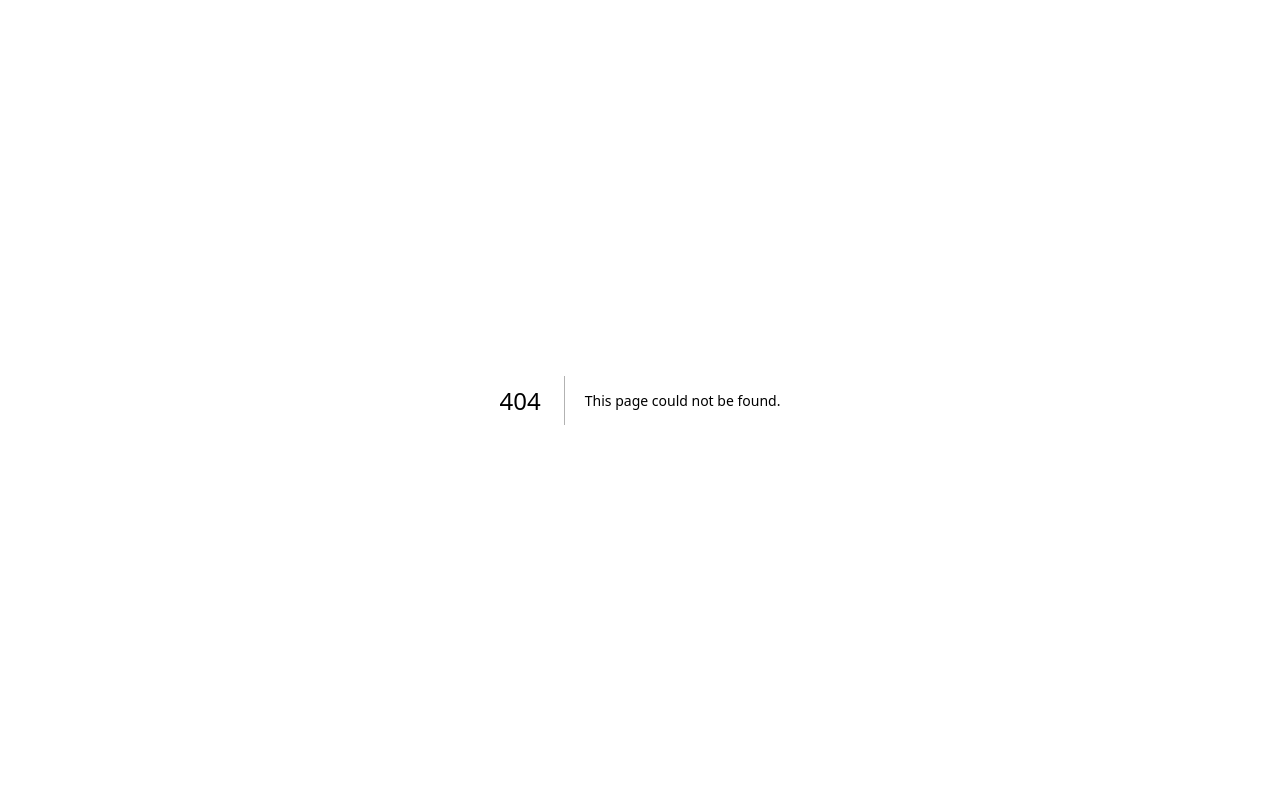
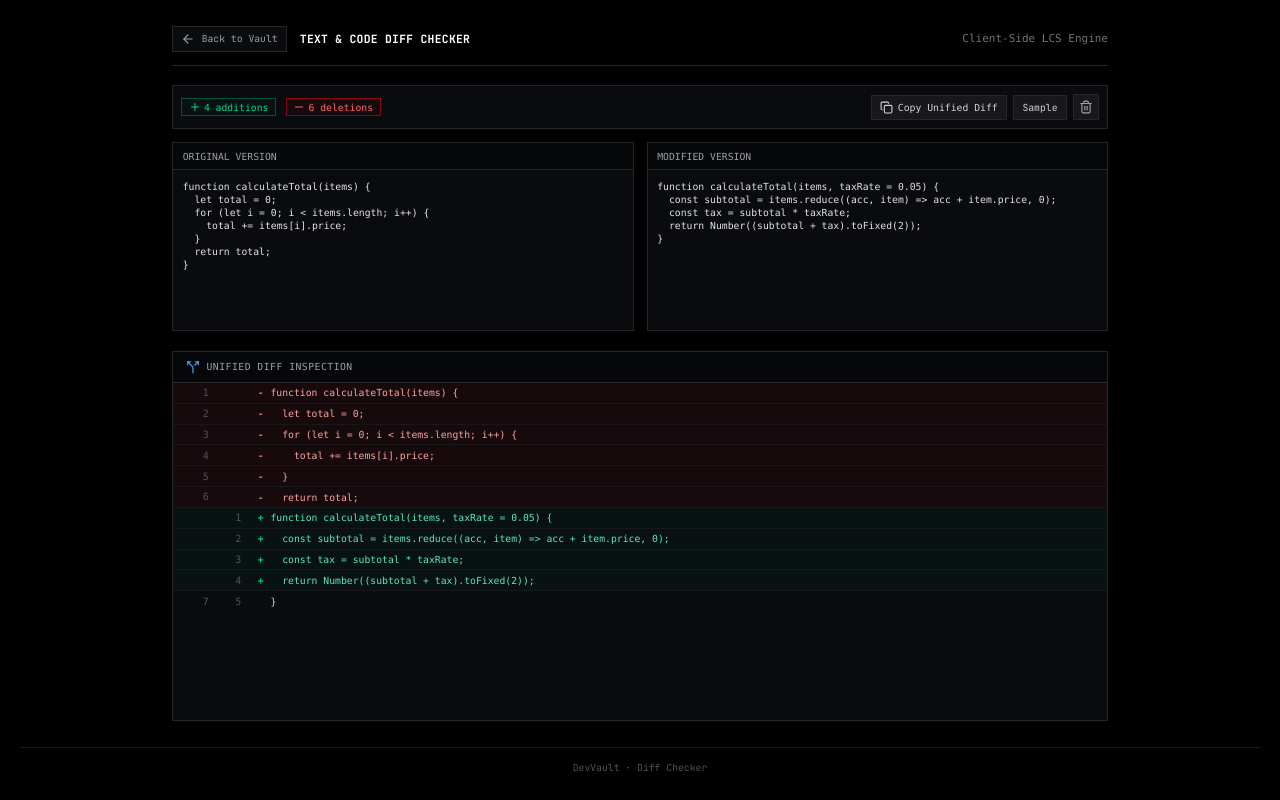
Before and after one commit to mubashir1255/DevEverTools, a Next.js app: page /tools/diff-checker in a window 1280 px wide. Before the commit this address had no page. Built offline with nearby package versions, Linux system fonts and the light colour scheme.

Commit message:
feat: implement unified diff checker tool with lcs engine

```diff
--- a/src/app/page.tsx
+++ b/src/app/page.tsx
@@ -21,6 +21,7 @@ import {
   Search,
   ShieldCheck,
   Sliders,
+  Split,
   Type,
   Check,
   X,
@@ -158,6 +159,13 @@ const tools: Tool[] = [
     category: "DevOps",
     icon: Regex,
     slug: "regex-tester",
+  },
+  {
+    name: "Diff Checker",
+    description: "Compare two blocks of code or text with unified and split diff views.",
+    category: "DevOps",
+    icon: Split,
+    slug: "diff-checker",
   },
 
   // --- Design & Layout ---
--- /dev/null
+++ b/src/app/tools/diff-checker/page.tsx
@@ -0,0 +1,278 @@
+"use client";
+
+import { useState, useMemo } from "react";
+import Link from "next/link";
+import {
+  ArrowLeft,
+  Check,
+  Copy,
+  Trash2,
+  Split,
+  Plus,
+  Minus,
+} from "lucide-react";
+
+const SAMPLE_ORIGINAL = `function calculateTotal(items) {
+  let total = 0;
+  for (let i = 0; i < items.length; i++) {
+    total += items[i].price;
+  }
+  return total;
+}`;
+
+const SAMPLE_MODIFIED = `function calculateTotal(items, taxRate = 0.05) {
+  const subtotal = items.reduce((acc, item) => acc + item.price, 0);
+  const tax = subtotal * taxRate;
+  return Number((subtotal + tax).toFixed(2));
+}`;
+
+type DiffLine = {
+  type: "added" | "removed" | "unchanged";
+  text: string;
+  originalLineNumber?: number;
+  modifiedLineNumber?: number;
+};
+
+// Pure Line-based Diffing via dynamic programming LCS
+function computeDiff(originalStr: string, modifiedStr: string): DiffLine[] {
+  const orig = originalStr.split("\n");
+  const mod = modifiedStr.split("\n");
+
+  const matrix: number[][] = Array(orig.length + 1)
+    .fill(null)
+    .map(() => Array(mod.length + 1).fill(0));
+
+  for (let i = 1; i <= orig.length; i++) {
+    for (let j = 1; j <= mod.length; j++) {
+      if (orig[i - 1] === mod[j - 1]) {
+        matrix[i][j] = matrix[i - 1][j - 1] + 1;
+      } else {
+        matrix[i][j] = Math.max(matrix[i - 1][j], matrix[i][j - 1]);
+      }
+    }
+  }
+
+  const result: DiffLine[] = [];
+  let i = orig.length;
+  let j = mod.length;
+
+  while (i > 0 || j > 0) {
+    if (i > 0 && j > 0 && orig[i - 1] === mod[j - 1]) {
+      result.unshift({
+        type: "unchanged",
+        text: orig[i - 1],
+        originalLineNumber: i,
+        modifiedLineNumber: j,
+      });
+      i--;
+      j--;
+    } else if (j > 0 && (i === 0 || matrix[i][j - 1] >= matrix[i - 1][j])) {
+      result.unshift({
+        type: "added",
+        text: mod[j - 1],
+        modifiedLineNumber: j,
+      });
+      j--;
+    } else if (i > 0 && (j === 0 || matrix[i][j - 1] < matrix[i - 1][j])) {
+      result.unshift({
+        type: "removed",
+        text: orig[i - 1],
+        originalLineNumber: i,
+      });
+      i--;
+    }
+  }
+
+  return result;
+}
+
+export default function DiffCheckerPage() {
+  const [originalText, setOriginalText] = useState(SAMPLE_ORIGINAL);
+  const [modifiedText, setModifiedText] = useState(SAMPLE_MODIFIED);
+  const [copied, setCopied] = useState(false);
+
+  const diff = useMemo(
+    () => computeDiff(originalText, modifiedText),
+    [originalText, modifiedText]
+  );
+
+  const stats = useMemo(() => {
+    let added = 0;
+    let removed = 0;
+    diff.forEach((d) => {
+      if (d.type === "added") added++;
+      if (d.type === "removed") removed++;
+    });
+    return { added, removed };
+  }, [diff]);
+
+  const handleCopyUnified = async () => {
+    const rawUnified = diff
+      .map((d) => {
+        const prefix = d.type === "added" ? "+" : d.type === "removed" ? "-" : " ";
+        return `${prefix} ${d.text}`;
+      })
+      .join("\n");
+
+    await navigator.clipboard.writeText(rawUnified);
+    setCopied(true);
+    setTimeout(() => setCopied(false), 1500);
+  };
+
+  const handleClear = () => {
+    setOriginalText("");
+    setModifiedText("");
+  };
+
+  return (
+    <div className="min-h-screen bg-black text-zinc-100 flex flex-col justify-between py-8 px-6">
+      <div className="w-full max-w-6xl mx-auto flex flex-col flex-1">
+        {/* Header */}
+        <header className="flex items-center justify-between border-b border-zinc-800 pb-4 mb-6">
+          <div className="flex items-center gap-4">
+            <Link
+              href="/"
+              className="flex items-center gap-2 text-xs text-zinc-400 hover:text-white px-2.5 py-1.5 bg-[#0a0b0e] border border-zinc-800 transition-colors"
+            >
+              <ArrowLeft size={14} />
+              <span>Back to Vault</span>
+            </Link>
+            <h1 className="text-sm font-bold text-white tracking-wide uppercase">
+              Text & Code Diff Checker
+            </h1>
+          </div>
+          <span className="text-[11px] text-zinc-500 font-mono">
+            Client-Side LCS Engine
+          </span>
+        </header>
+
+        {/* Toolbar */}
+        <div className="flex flex-wrap items-center justify-between gap-3 bg-[#0a0b0e] border border-zinc-800 p-2.5 mb-4">
+          <div className="flex items-center gap-3 font-mono text-xs">
+            <span className="flex items-center gap-1 text-emerald-400 bg-emerald-950/20 border border-emerald-800/80 px-2 py-0.5">
+              <Plus size={12} /> {stats.added} additions
+            </span>
+            <span className="flex items-center gap-1 text-red-400 bg-red-950/20 border border-red-800/80 px-2 py-0.5">
+              <Minus size={12} /> {stats.removed} deletions
+            </span>
+          </div>
+
+          <div className="flex items-center gap-2">
+            <button
+              type="button"
+              onClick={handleCopyUnified}
+              className="px-2.5 py-1.5 bg-zinc-900 border border-zinc-800 hover:bg-zinc-800 text-zinc-300 text-xs flex items-center gap-1.5 font-mono transition-colors"
+            >
+              {copied ? (
+                <>
+                  <Check size={13} className="text-emerald-400" />
+                  <span className="text-emerald-400">Copied Unified</span>
+                </>
+              ) : (
+                <>
+                  <Copy size={13} />
+                  <span>Copy Unified Diff</span>
+                </>
+              )}
+            </button>
+            <button
+              type="button"
+              onClick={() => {
+                setOriginalText(SAMPLE_ORIGINAL);
+                setModifiedText(SAMPLE_MODIFIED);
+              }}
+              className="px-2.5 py-1.5 bg-zinc-900 border border-zinc-800 hover:bg-zinc-800 text-zinc-300 text-xs transition-colors"
+            >
+              Sample
+            </button>
+            <button
+              type="button"
+              onClick={handleClear}
+              className="p-1.5 bg-zinc-900 border border-zinc-800 hover:bg-red-950/40 hover:border-red-800 hover:text-red-400 text-zinc-400 text-xs transition-colors"
+              title="Clear"
+            >
+              <Trash2 size={14} />
+            </button>
+          </div>
+        </div>
+
+        {/* Dual Input Areas */}
+        <div className="grid grid-cols-1 md:grid-cols-2 gap-4 mb-6">
+          <div className="flex flex-col border border-zinc-800 bg-[#0a0b0e]">
+            <div className="border-b border-zinc-800 px-3 py-2 text-xs font-mono uppercase text-zinc-400 bg-black/40">
+              Original Version
+            </div>
+            <textarea
+              value={originalText}
+              onChange={(e) => setOriginalText(e.target.value)}
+              placeholder="Paste original source text..."
+              spellCheck={false}
+              className="w-full bg-transparent p-3 text-xs font-mono text-zinc-200 resize-none outline-none min-h-[160px]"
+            />
+          </div>
+
+          <div className="flex flex-col border border-zinc-800 bg-[#0a0b0e]">
+            <div className="border-b border-zinc-800 px-3 py-2 text-xs font-mono uppercase text-zinc-400 bg-black/40">
+              Modified Version
+            </div>
+            <textarea
+              value={modifiedText}
+              onChange={(e) => setModifiedText(e.target.value)}
+              placeholder="Paste modified source text..."
+              spellCheck={false}
+              className="w-full bg-transparent p-3 text-xs font-mono text-zinc-200 resize-none outline-none min-h-[160px]"
+            />
+          </div>
+        </div>
+
+        {/* Diff Output Viewer */}
+        <div className="border border-zinc-800 bg-[#0a0b0e] flex flex-col flex-1">
+          <div className="border-b border-zinc-800 px-4 py-2.5 bg-black/40 text-xs font-mono text-zinc-400 uppercase tracking-wider flex items-center gap-2">
+            <Split size={14} className="text-blue-400" />
+            <span>Unified Diff Inspection</span>
+          </div>
+
+          <div className="overflow-x-auto divide-y divide-zinc-900 font-mono text-xs">
+            {diff.map((line, idx) => {
+              let bg = "bg-transparent text-zinc-300";
+              let marker = " ";
+              let markerColor = "text-zinc-600";
+
+              if (line.type === "added") {
+                bg = "bg-emerald-950/20 text-emerald-300";
+                marker = "+";
+                markerColor = "text-emerald-400 font-bold";
+              } else if (line.type === "removed") {
+                bg = "bg-red-950/20 text-red-300";
+                marker = "-";
+                markerColor = "text-red-400 font-bold";
+              }
+
+              return (
+                <div key={idx} className={`flex items-center px-4 py-1 hover:bg-white/5 ${bg}`}>
+                  <span className="w-10 text-[10px] text-zinc-600 select-none text-right pr-3 shrink-0">
+                    {line.originalLineNumber || ""}
+                  </span>
+                  <span className="w-10 text-[10px] text-zinc-600 select-none text-right pr-3 shrink-0">
+                    {line.modifiedLineNumber || ""}
+                  </span>
+                  <span className={`w-6 text-center select-none shrink-0 ${markerColor}`}>
+                    {marker}
+                  </span>
+                  <pre className="flex-1 whitespace-pre select-all font-mono text-xs">
+                    {line.text}
+                  </pre>
+                </div>
+              );
+            })}
+          </div>
+        </div>
+      </div>
+
+      {/* Footer */}
+      <footer className="w-full text-center text-xs text-zinc-600 mt-8 pt-4 border-t border-zinc-900">
+        DevVault · Diff Checker
+      </footer>
+    </div>
+  );
+}
```
